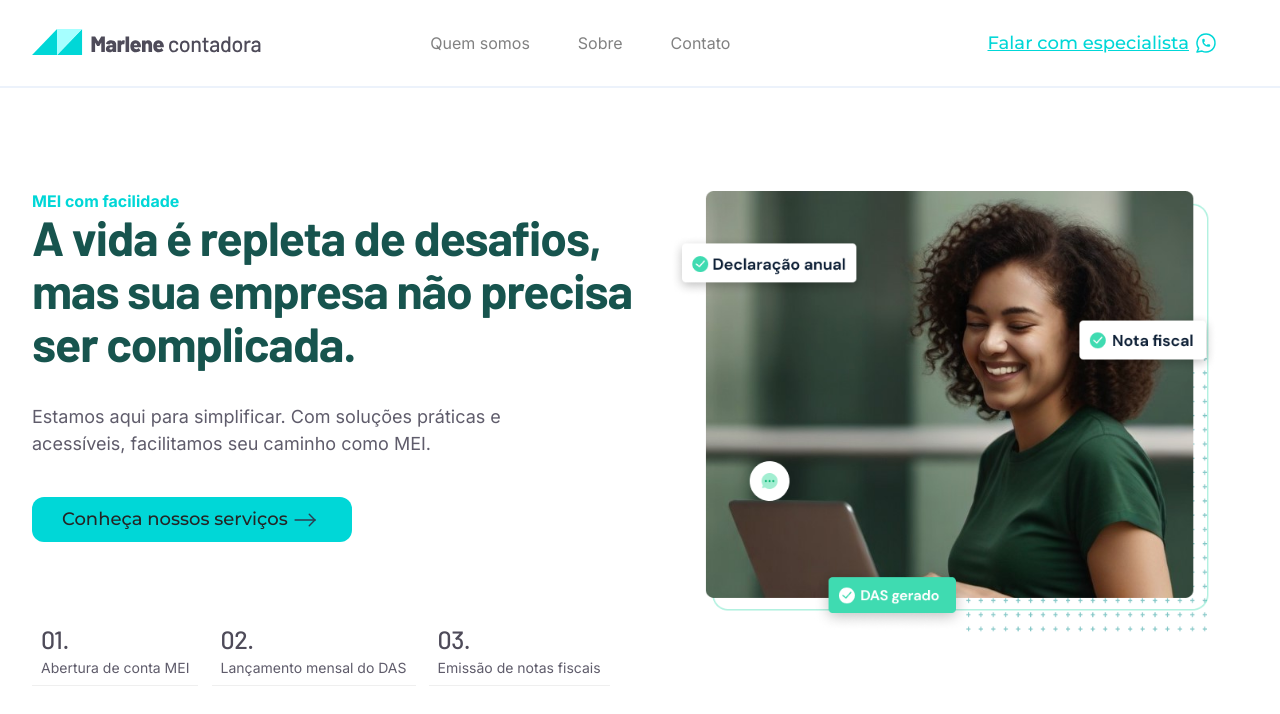
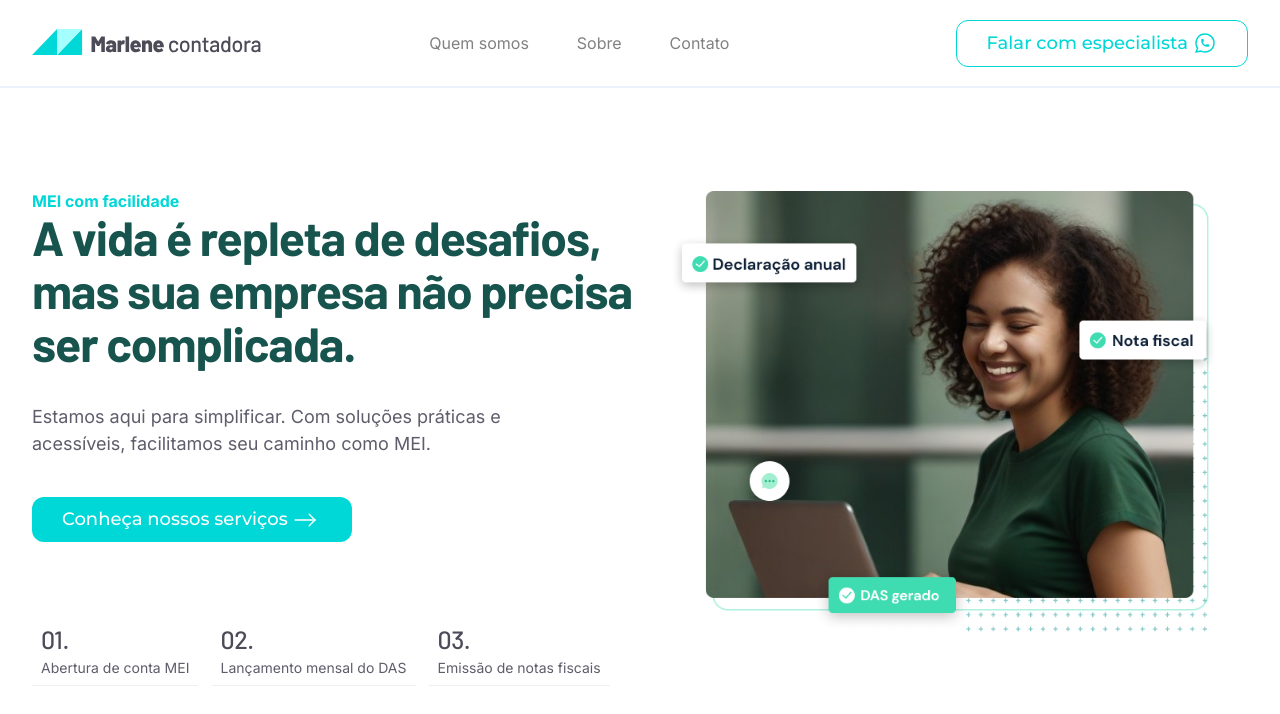
Before and after one commit to wagstalos/projeto-mei, a website: page index.html in a window 1280 px wide. Drawn offline with Linux system fonts and the light colour scheme.

Commit message:
fix: btn color text

```diff
--- a/index.html
+++ b/index.html
@@ -152,7 +152,7 @@
           Conheça nossos serviços
 
           <svg xmlns="http://www.w3.org/2000/svg" class="icon icon-tabler icon-tabler-arrow-narrow-right" width="34"
-            height="34" viewBox="0 0 24 24" stroke-width="1" stroke="#2c3e50" fill="none" stroke-linecap="round"
+            height="34" viewBox="0 0 24 24" stroke-width="1" stroke="currentColor" fill="none" stroke-linecap="round"
             stroke-linejoin="round">
             <path stroke="none" d="M0 0h24v24H0z" fill="none" />
             <path d="M5 12l14 0" />
--- a/scss/_buttons.scss
+++ b/scss/_buttons.scss
@@ -2,7 +2,7 @@
 .btn-secondary {
     font-family: "Montserrat", sans-serif;
     border-radius: 12px;
-    // display: inline-block;
+
     padding: 0 3rem;
     font-size: 1.8rem;
     line-height: 4.5rem;
@@ -14,6 +14,7 @@
     font-weight: 500;
     color: $brand-black;
     transition: background-color 0.3s;
+    color: $white;
     &:hover {
         background-color: $brand-green;
     }
--- a/scss/_header.scss
+++ b/scss/_header.scss
@@ -9,10 +9,10 @@ header {
     border-bottom: 2px solid #ecf2fb;
     background-color: $white;
 
-    .btn-secondary {
-        border: none;
-        text-decoration: underline;
-    }
+    // .btn-secondary {
+    //     border: none;
+    //     text-decoration: underline;
+    // }
 
     .container {
         @include flex(row, center, space-between);
```
Also changed, not shown: css/main.css, css/main.min.css, 1 other file.
